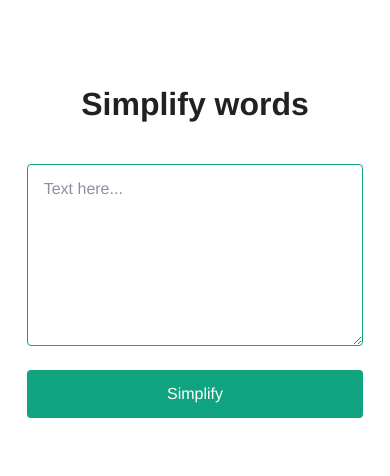
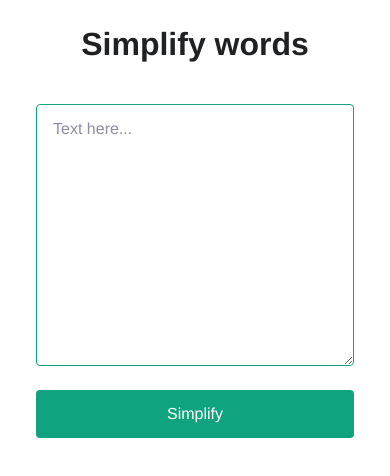
Before and after one commit to walerick/simplify, a React (Create React App) app: page / in a window 390 px wide. Shown: the top 476 px of the page. Built offline with nearby package versions, Linux system fonts and the light colour scheme; a web font is replaced by a local one.

Commit message:
validations modified

```diff
--- a/src/Home.js
+++ b/src/Home.js
@@ -8,6 +8,14 @@ const Home = () => {
 
   async function onSubmit(event) {
     event.preventDefault();
+    if (!textInput.trim()) {
+      setResult("Please enter some text.");
+      return;
+    }
+    if (/^\d+(\.\d+)?(\s*[+\-*/]\s*\d+(\.\d+)?)+$/.test(textInput)) {
+      setResult("Oops, can't solve mathematical calculations");
+      return;
+    }
     const configuration = new Configuration({
       apiKey: process.env.REACT_APP_OPENAI_API_KEY,
     });
@@ -15,14 +23,8 @@ const Home = () => {
     try {
       const response = await openai.createCompletion({
         model: "text-davinci-003",
-        prompt: `Prompt: Given the following text, please generate a concise summary of the main points:
-        [${textInput}]
-        Please generate a summary that captures the most important information and key ideas from the input. The summary should be no longer than three to four sentences and should be written in a clear and concise manner.
-        The following conditions must be met before proceeding to execute the prompt above:
-        The given text must not be empty. e.g [].
-        The given text must not involve mathematical calculations e.g. 2+3.
-        The given text must not contain only one word. e.g Boy.
-        If the conditions are not met , give an Error response relating to the conditions mentioned above.`,
+        prompt: `Please simplify and summarize this to a 5 years old:
+        [${textInput}]`,
         temperature: 0.9,
         max_tokens: 100,
       });
--- a/src/index.css
+++ b/src/index.css
@@ -14,6 +14,8 @@
   font-style: normal;
 }
 
+
+
 .home,
 .home input {
   font-size: 16px;
@@ -21,6 +23,8 @@
   color: #353740;
   font-family: "ColfaxAI", Helvetica, sans-serif;
 }
+
+
 
 .home textarea {
   font-size: 16px;
@@ -32,7 +36,8 @@
   display: flex;
   flex-direction: column;
   align-items: center;
-  padding-top: 60px;
+  /* padding-top: 60px; */
+  /* padding-inline: 20%; */
 }
 
 .home h3 {
@@ -45,12 +50,12 @@
 .home form {
   display: flex;
   flex-direction: column;
-  /* width: 320px; */
-  width: 90%;
+  width: 50%;
+  /* width: 90%; */
 }
 .home textarea[type="text"] {
   padding: 12px 16px;
-  padding-bottom: 120px;
+  padding-bottom: 200px;
   border: 1px solid #10a37f;
   border-radius: 4px;
   margin-bottom: 24px;
@@ -73,18 +78,13 @@
   font-weight: bold;
   margin-top: 40px;
   text-align: left;
-  /* width: 400px; */
-  /* overflow: hidden; */
+
 }
 
-/* .home .result span {
-  display: inline-block;
-  margin-left: -100%;
-  animation: slide 10s linear;
-} */
 
-/* @keyframes slide {
-  100% {
-    margin-left: 0%;
+@media (max-width: 450px) {
+  .home form{
+    width: 85%;
   }
-} */
+
+}
```
